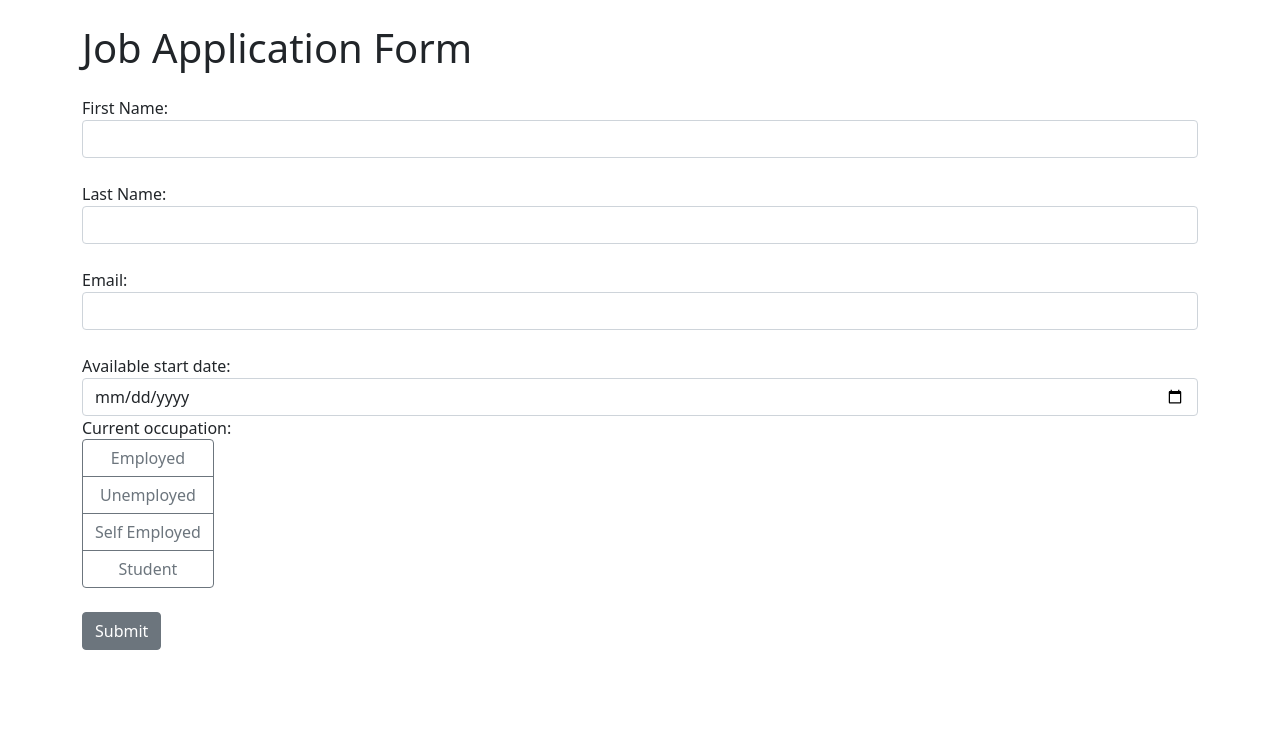
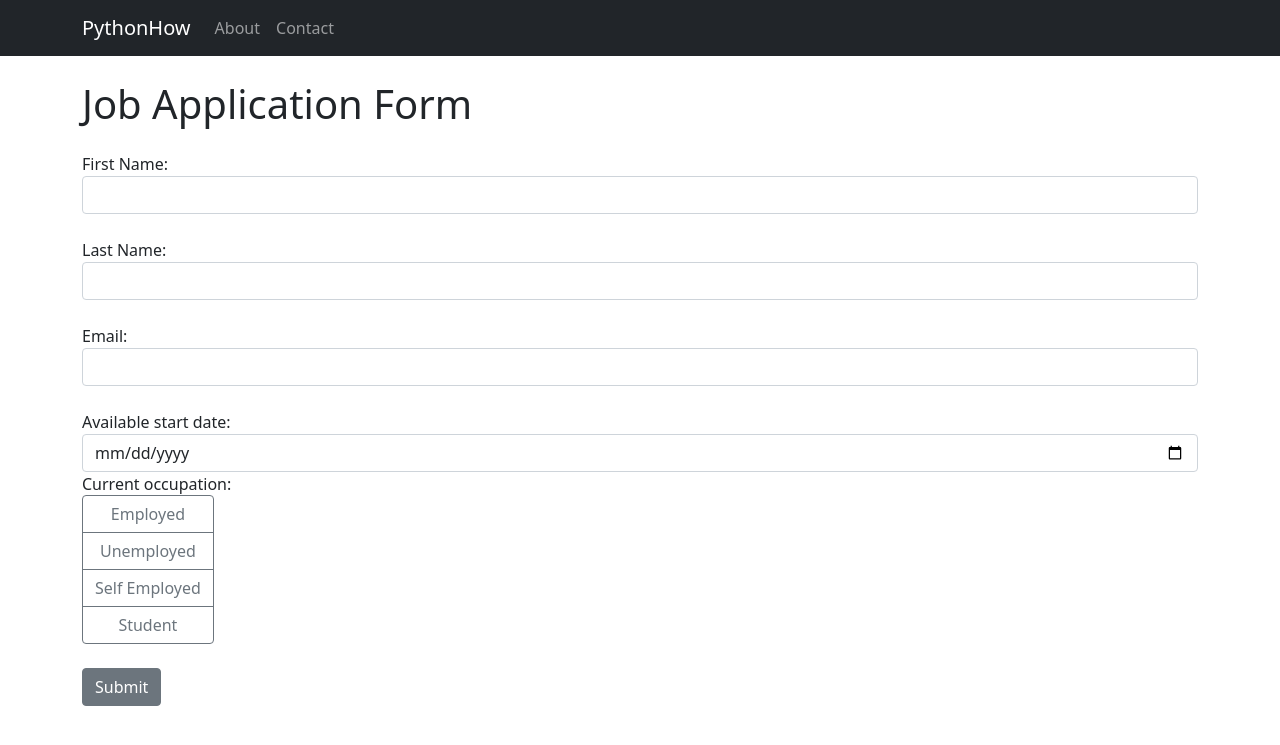
Before and after one commit to FriendlyMaabuat/Django-WebApp, a Django app: page / in a window 1280 px wide. Shown: the top 745 px of the page. Run offline with Django 5.2, Linux system fonts and the light colour scheme; some libraries are stand-ins or nearby versions.

Commit message:
Adding the Navigation Bar and Contact page

```diff
--- a/job_application/templates/base.html
+++ b/job_application/templates/base.html
@@ -4,8 +4,28 @@
     <meta charset="utf-8">
     <meta content="width=device-width, initial-scale=1, shrink-to-fit=no" name="viewport">
     <link href="https://cdn.jsdelivr.net/npm/bootstrap@5.1.3/dist/css/bootstrap.min.css" rel="stylesheet">
+    <script src="https://kit.fontawesome.com/4cf24844fa.js" crossorigin="anonymous"></script>
 </head>
 <body>
+<nav class="navbar navbar-expand-lg navbar-dark bg-dark">
+    <div class="container">
+        <a class="navbar-brand" href="{% url 'index' %}">PythonHow</a>
+        <button aria-controls="navbarNav" aria-expanded="false" aria-label="Toggle navigation" class="navbar-toggler"
+                data-bs-target="#navbarNav" data-bs-toggle="collapse" type="button">
+            <span class="navbar-toggler-icon"></span>
+        </button>
+        <div class="collapse navbar-collapse" id="navbarNav">
+            <ul class="navbar-nav">
+                <li class="nav-item {% if request.path == '/about/' %}active{% endif %}">
+                    <a class="nav-link" href="{% url 'about' %}">About</a>
+                </li>
+                <li class="nav-item">
+                    <a class="nav-link" href="{% url 'contact' %}">Contact</a>
+                </li>
+            </ul>
+        </div>
+    </div>
+</nav>
 <div class="container">
     {% block content %}
     {% endblock %}
--- a/job_application/urls.py
+++ b/job_application/urls.py
@@ -4,4 +4,5 @@ from . import views
 urlpatterns = [
     path("", views.index, name="index"),
     path("about/", views.about, name="about"),
+    path("contact/", views.contact, name="contact"),
 ]
--- a/job_application/views.py
+++ b/job_application/views.py
@@ -44,5 +44,10 @@ def index(request):
             )
     return render(request, "index.html")
 
+
 def about(request):
     return render(request, "about.html")
+
+
+def contact(request):
+    return render(request, "contact.html")
```
Also changed, not shown: job_application/templates/contact.html (added, +8 -0 lines).
